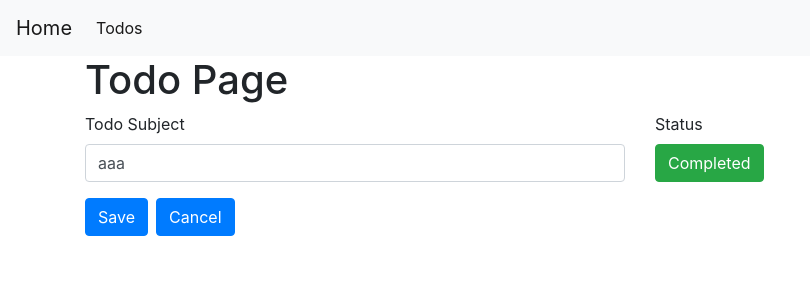
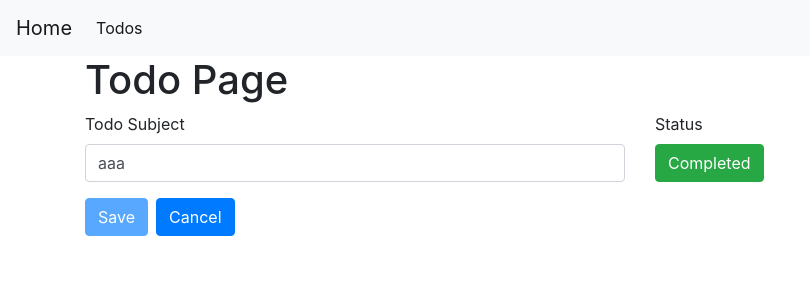
Before and after one commit to lhyeonj120/vue_exam, a Vue app: page /todos/1 in a window 1280 px wide. Shown: the top 300 px of the page, without its empty margins (0-810 px from the left). Built offline with nearby package versions, Linux system fonts and the light colour scheme; data requests are answered from the project's data file.

Commit message:
chore: save button disabled when value not changed

```diff
--- a/package.json
+++ b/package.json
@@ -10,6 +10,7 @@
   "dependencies": {
     "axios": "^1.3.4",
     "core-js": "^3.8.3",
+    "lodash": "^4.17.21",
     "vue": "^3.2.13",
     "vue-router": "^4.1.6"
   },
--- a/src/pages/todos/_id.vue
+++ b/src/pages/todos/_id.vue
@@ -26,7 +26,12 @@
             </div>
         </div>
     </div>
-    <button type="submit" class="btn btn-primary">Save</button>
+    <button
+        type="submit"
+        class="btn btn-primary"
+        :disabled="!todoUpdated">
+        Save
+    </button>
     <button class="btn btn-primary ml-2" @click="moveToListPage">Cancel</button>
   </form>
 </template>
@@ -34,7 +39,8 @@
 <script>
 import {useRoute, useRouter} from 'vue-router';
 import axios from 'axios';
-import {ref} from '@vue/reactivity';
+import {ref, computed} from '@vue/reactivity';
+import _ from 'lodash';
 
 export default {
     setup(){
@@ -43,6 +49,7 @@ export default {
         const todo = ref(null);
         const loading = ref(true);
         const todoId = route.params.id;
+        const originalTodo = ref(null);
 
         const onSave = async () => {
             const res = await axios.put(`http://localhost:3000/todos/${todoId}`, {
@@ -52,9 +59,15 @@ export default {
             console.log(res);
         }
 
+        const todoUpdated = computed(() => {
+            return !_.isEqual(todo.value, originalTodo.value);
+        });
+
         const getTodo = async () => {
             const res = await axios.get(`http://localhost:3000/todos/${todoId}`);
-            todo.value = res.data;
+            // 깊은 복사, 같은 주소값을 가지지 않도록
+            todo.value = {...res.data};
+            originalTodo.value = {...res.data};
             loading.value = false;
         }
 
@@ -77,6 +90,7 @@ export default {
             toggleTodoStatus,
             moveToListPage,
             onSave,
+            todoUpdated,
         }
     }
 }
```
Also changed, not shown: 1 other file (tests, documents, lock files or other folders).
